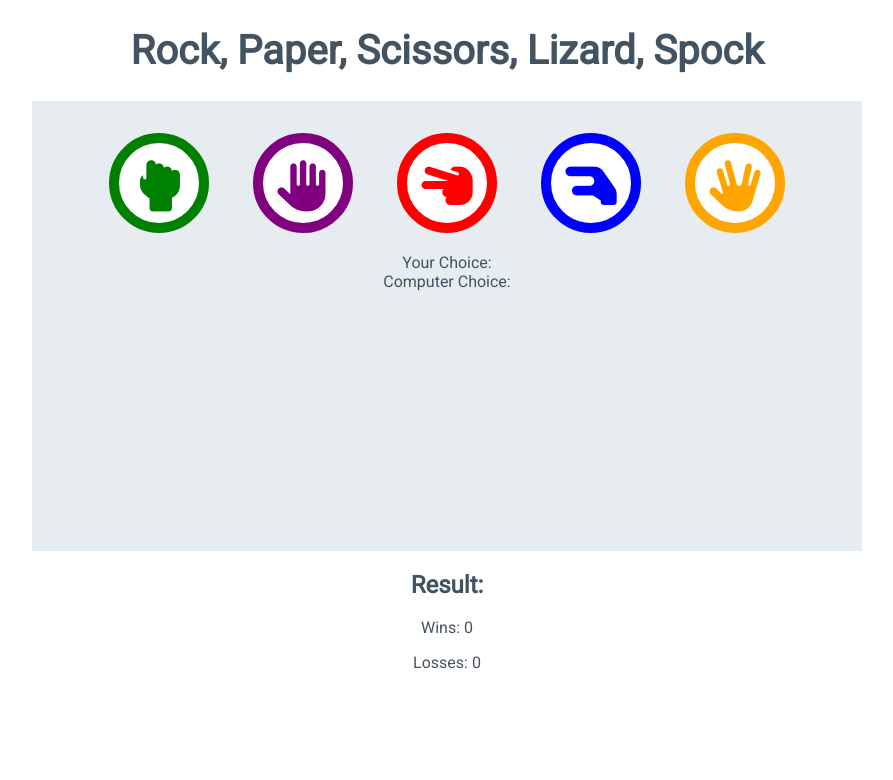
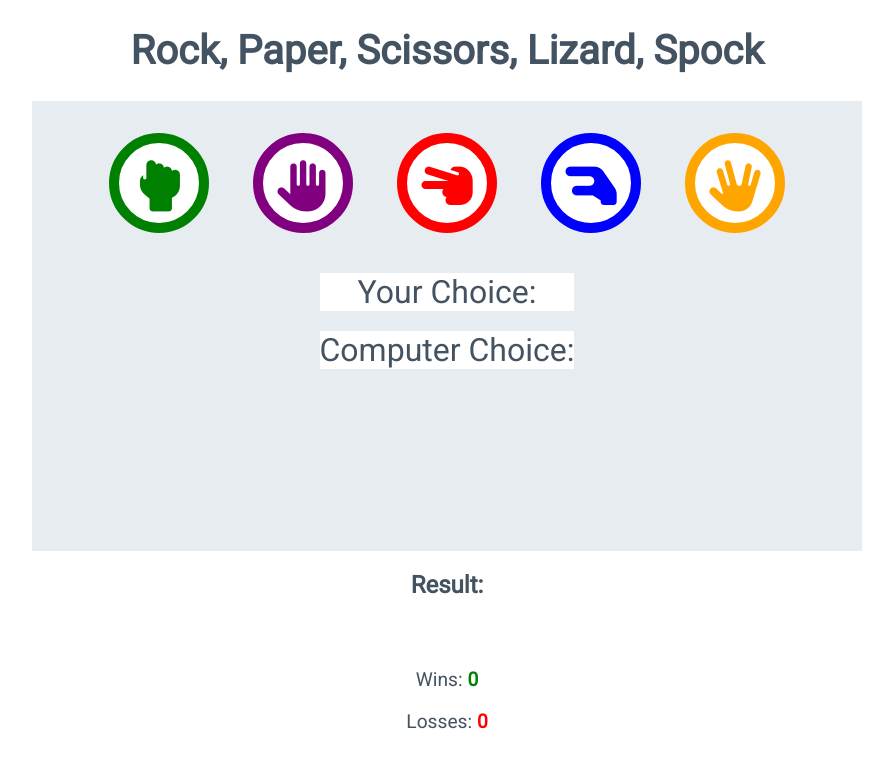
Before and after one commit to rhys-james29/rock-paper-scissors, a plain HTML site: page index.html in a window 1280 px wide. Shown: the whole page, without its empty margins (193-1086 px from the left). Drawn offline with Linux system fonts and the light colour scheme.

Commit message:
add styling to score area and choice area

```diff
--- a/assets/CSS/style.css
+++ b/assets/CSS/style.css
@@ -104,3 +104,65 @@ body {
     margin: 20px;
     transition: all 0.5s;
 }
+
+
+/*choices*/
+
+.your-choice {
+margin:20px;
+background-color: white;
+border: 1px;
+border-color: brown;
+
+}
+
+#your-choice{
+    text-transform: capitalize;
+}
+
+#computer-choice{
+    text-transform: capitalize;
+}
+
+
+.computer-choice{
+    background-color: white;
+    margin: 20px;
+    border:1px;
+    border-color: orangered;
+}
+
+#block{
+    display: inline-block;
+    font-size:2rem ;
+}
+
+
+
+
+
+
+
+/*score area*/
+
+.score-area {
+    margin: 5px auto;
+    width: 60%;
+    font-size: 1.2rem;
+
+}
+
+#wins {
+    color: green;
+    font-weight: bold;
+}
+
+#losses {
+    color: red;
+    font-weight: bold;
+}
+
+.score-area {
+    display: inline-block;
+    padding: 25px;
+}
--- a/index.html
+++ b/index.html
@@ -28,15 +28,16 @@
                 <i class="fa-solid fa-hand-spock" id="spock"></i>
             </button>
         </div>
-
-        <div class="your-choice">Your Choice: <span id="your-choice"></span> </div>
-        <div class="computer-choice">Computer Choice: <span id="computer-choice"></span> </div>
+        <div id="block">
+            <div class="your-choice">Your Choice: <span id="your-choice"></span> </div>
+            <div class="computer-choice">Computer Choice: <span id="computer-choice"></span> </div>
         </div>
-        <div>
+    </div>
+        <div class="result-outcome">
             <h2>Result: <span id="result"></span></h2>
         </div>
 
-    <div class="results-area">
+    <div class="score-area">
         <p class="wins">Wins: <span id="wins"></span></p>
         <p class="losses">Losses: <span id="losses"></span></p>
     </div>
```
